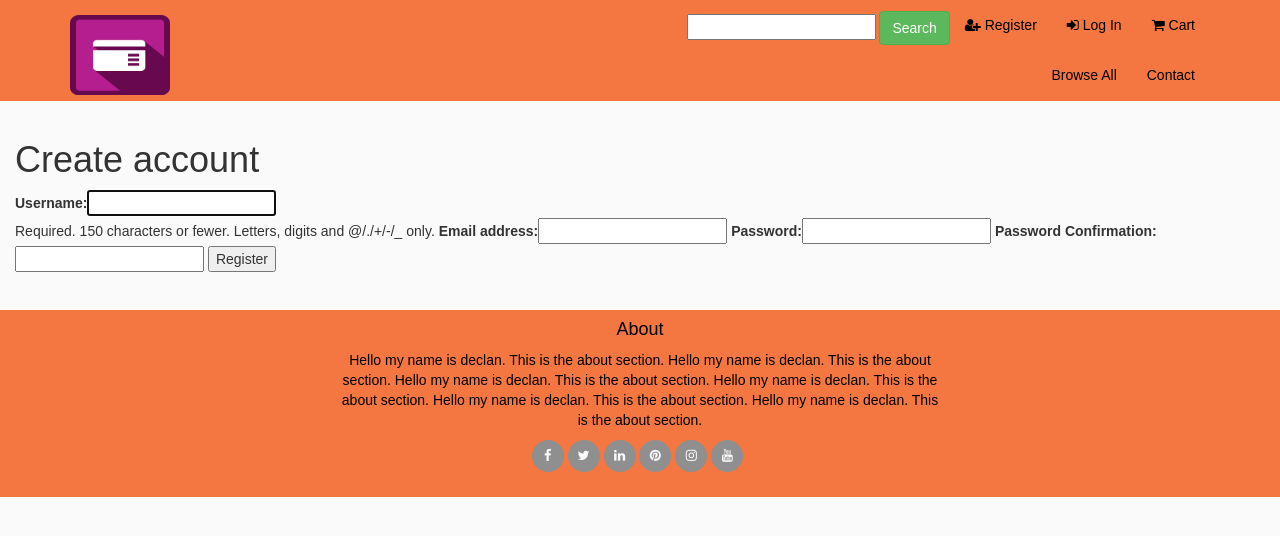
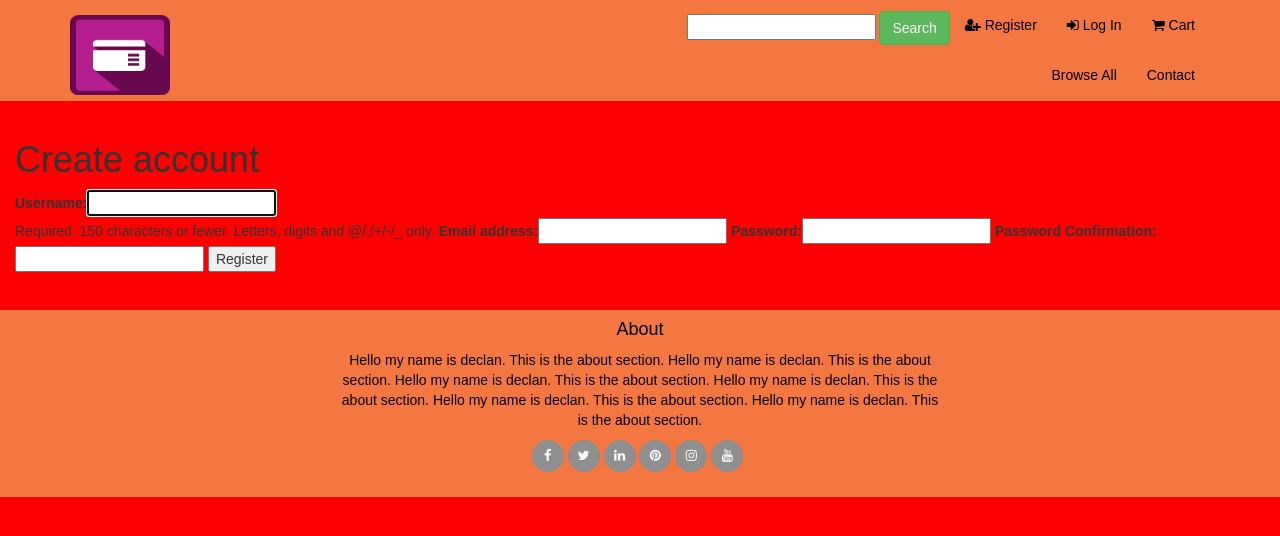
Before and after one commit to Code-Institute-Submissions/stream_3_project-1, a Django app: page /accounts/register in a window 1280 px wide. Shown: the top 536 px of the page. Run offline with Django 3.2, Linux system fonts and the light colour scheme; data that the repository does not hold is empty; some libraries are stand-ins or nearby versions.

Commit message:
one admin5

```diff
--- a/static/css/style.css
+++ b/static/css/style.css
@@ -1,7 +1,7 @@
 body {
    font-family: Arial;
    padding-top: 120px;
-   background-color: #fafafa;
+   background-color: red;
 
 }
 
```
